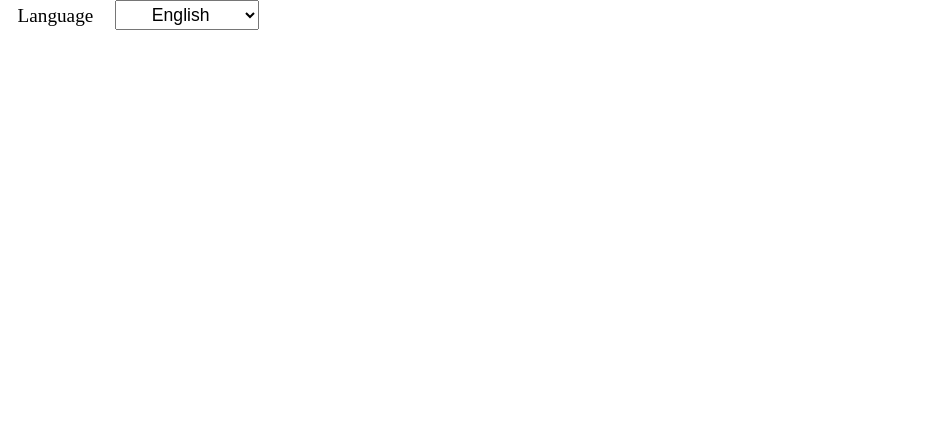
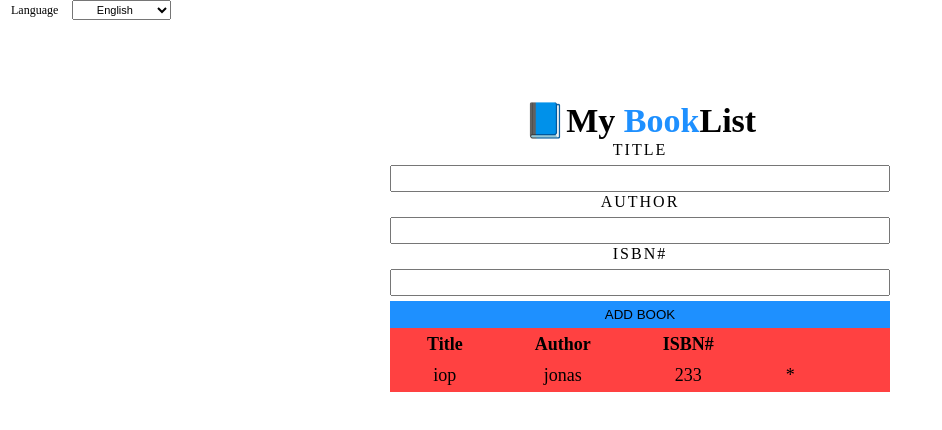
Before and after one commit to bisharr/book-list-oop, a plain HTML site: page index.html in a window 1280 px wide. Shown: the whole page, without its empty margins (0-942 px from the left). Drawn offline with Linux system fonts and the light colour scheme.

Commit message:
first commit

```diff
--- a/index.css
+++ b/index.css
@@ -2,6 +2,9 @@
   margin: 0;
   padding: 0;
   box-sizing: border-box;
+}
+html {
+  font-size: 62.5%;
 }
 option,
 label {
@@ -14,3 +17,52 @@ select {
   font-size: 1.1rem;
   /* border: none; */
 }
+.title-span {
+  color: dodgerblue;
+}
+.container {
+  max-width: 100rem;
+  text-align: center;
+  margin: 8rem auto;
+  font-size: 1.7rem;
+}
+.container input {
+  width: 50%;
+  padding: 0.4rem;
+  margin-top: 0.5rem;
+  transition: all 0.3s;
+}
+.container input:focus {
+  outline: dodgerblue;
+  border: 0.18rem solid dodgerblue;
+}
+.container label {
+  text-align: right;
+  text-transform: uppercase;
+  font-size: 1.6rem;
+  font-weight: 400;
+  letter-spacing: 0.2rem;
+}
+.btn-submit {
+  background-color: dodgerblue;
+  border: none;
+  margin-top: 2rem;
+  cursor: pointer;
+  padding: 0.6rem;
+  height: 2.7rem;
+  text-transform: uppercase;
+  transition: all 0.3s;
+}
+.btn-submit:hover {
+  background-color: rgba(15, 116, 217, 0.898);
+}
+.table {
+  display: inline-block;
+  width: 50%;
+  background-color: rgba(255, 0, 0, 0.745);
+}
+th,
+td {
+  padding: 0.4rem 3.5rem;
+  font-size: 1.8rem;
+}
--- a/index.html
+++ b/index.html
@@ -12,6 +12,42 @@
       <option class="english" value="english">English</option>
       <option class="somali" value="somali">Somali</option>
     </select>
+    <div class="container">
+      <h1>📘My <span class="title-span">Book</span>List</h1>
+      <form id="book-form">
+        <div class="form-group">
+          <label for="title">title</label><br />
+          <input type="text" id="title" class="form-control" />
+        </div>
+        <div class="form-group">
+          <label for="author">author</label><br />
+          <input type="text" id="author" class="form-control" />
+        </div>
+        <div class="form-group">
+          <label for="ISB">ISBN#</label><br />
+          <input type="text" id="ISB" class="form-control" />
+        </div>
+        <input type="submit" value="Add Book" class="btn-submit" />
+      </form>
+      <table class="table">
+        <thead>
+          <tr>
+            <th>Title</th>
+            <th>Author</th>
+            <th>ISBN#</th>
+            <th></th>
+          </tr>
+        </thead>
+        <tbody id="book-list">
+          <tr>
+            <td>iop</td>
+            <td>jonas</td>
+            <td>233</td>
+            <td>*</td>
+          </tr>
+        </tbody>
+      </table>
+    </div>
 
     <script src="index.js"></script>
   </body>
```
